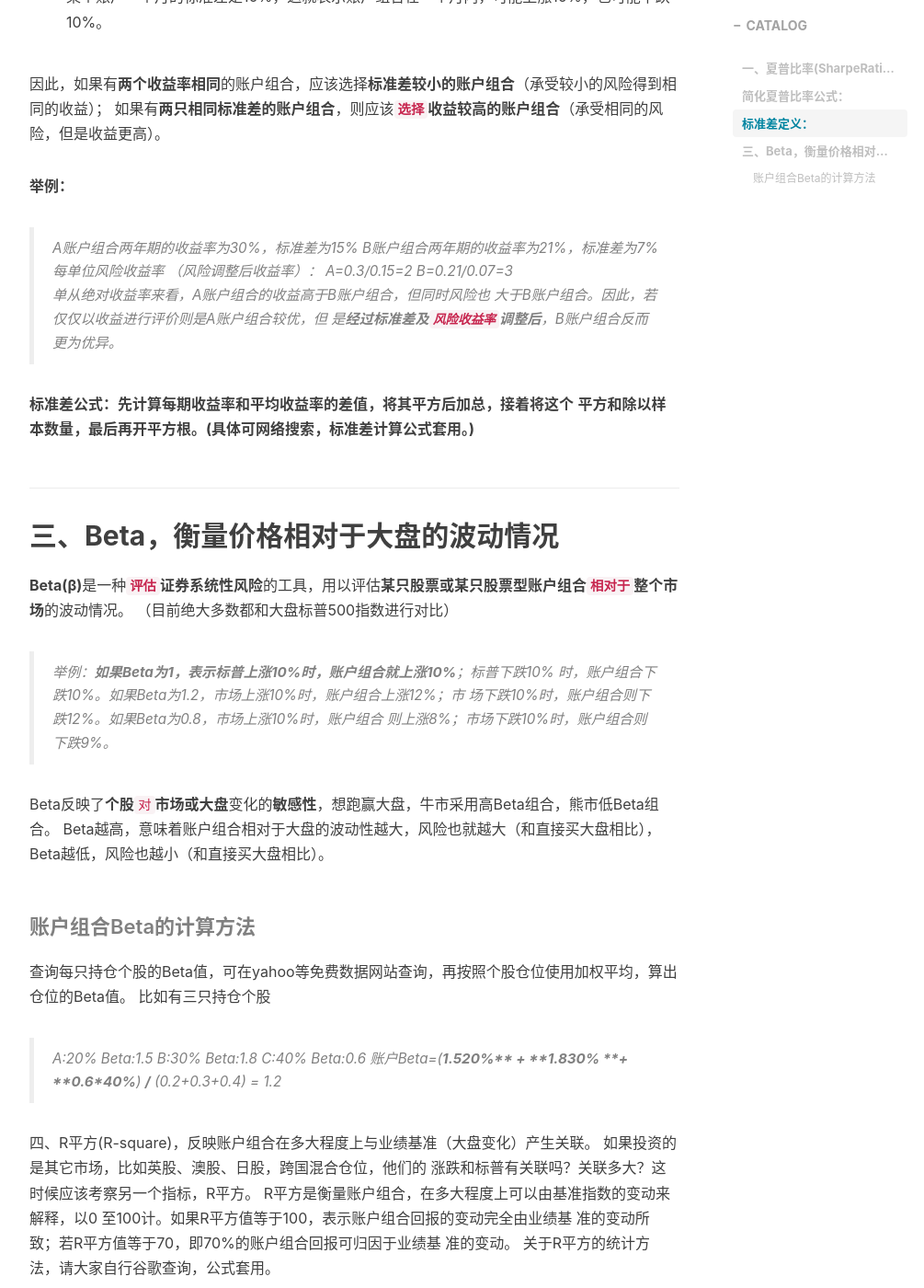
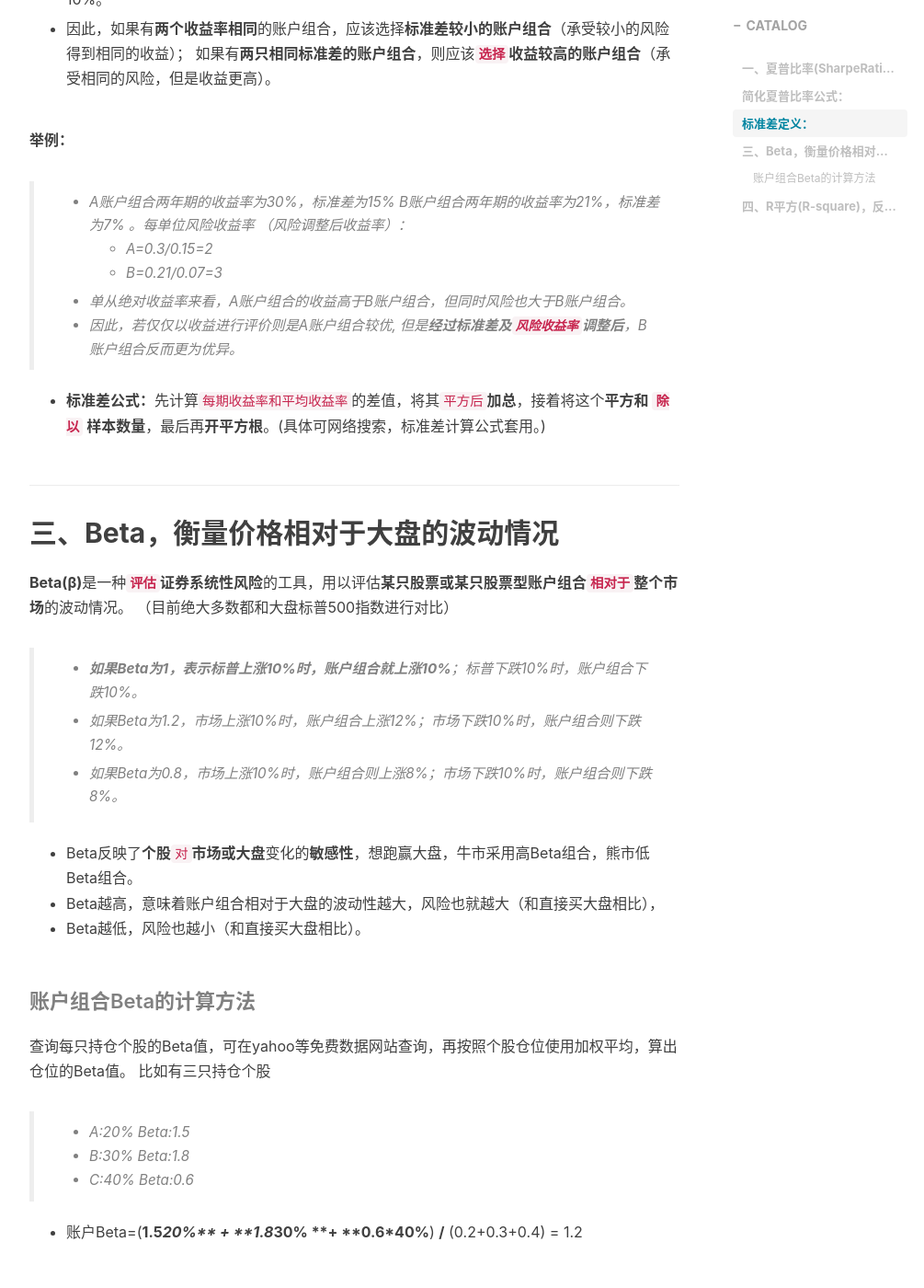
Before and after one commit to zaielsewhere/zaielsewhere.github.io, a Jekyll site: the page built from _posts/read_stocks_base/2025-04-22-stocks-base-162机构思维五大指标.md, in a window 1280 px wide and 1400 px high, scrolled down 1315 px. Shown: the whole window at 92% size, without its empty margins (233-1238 px from the left). Built offline with Jekyll 4.4.1, drawn with Linux system fonts in a browser that asks for light colours; nearby versions of some CDN libraries; comment, search, counter and statistics services are not loaded; some of the changed text lies outside the part shown.

Commit message:
文章内容调整及增加期货文章

```diff
--- a/_posts/read_stocks_base/2025-04-22-stocks-base-162机构思维五大指标.md
+++ b/_posts/read_stocks_base/2025-04-22-stocks-base-162机构思维五大指标.md
@@ -41,29 +41,24 @@ tags:
 
 ## 标准差定义：
 
-标准差是指过去一段时期内( 比如可以用每个月作为基准 )，标准差**是每个月的收益率**，`相对于`**平均月收益率**的**`偏差幅度的大小`**，
+- 标准差是指过去一段时期内( 比如可以用每个月作为基准 )，标准差**是每个月的收益率**，`相对于`**平均月收益率**的**`偏差幅度的大小`**，
 
 - 每月收益波动越大，标准差也就越大。标准差越大，稳定度就越小，投资风险就越高。
   比如，某个账户一个月的标准差是10%，这就表示账户组合在一个月内，可能上涨10%，也可能下跌10%。
 
-因此，如果有**两个收益率相同**的账户组合，应该选择**标准差较小的账户组合**（承受较小的风险得到相同的收益）；
-如果有**两只相同标准差的账户组合**，则应该**`选择`收益较高的账户组合**（承受相同的风险，但是收益更高）。
+- 因此，如果有**两个收益率相同**的账户组合，应该选择**标准差较小的账户组合**（承受较小的风险得到相同的收益）；
+  如果有**两只相同标准差的账户组合**，则应该**`选择`收益较高的账户组合**（承受相同的风险，但是收益更高）。
 
 **举例：**
 
-> A账户组合两年期的收益率为30%，标准差为15%
-> B账户组合两年期的收益率为21%，标准差为7%
+> - A账户组合两年期的收益率为30%，标准差为15%     B账户组合两年期的收益率为21%，标准差为7% 。每单位风险收益率 （风险调整后收益率）：
+>   - A=0.3/0.15=2
+>   - B=0.21/0.07=3
 >
-> 每单位风险收益率 （风险调整后收益率）：
-> A=0.3/0.15=2
-> B=0.21/0.07=3
->
-> 单从绝对收益率来看，A账户组合的收益高于B账户组合，但同时风险也
-> 大于B账户组合。因此，若仅仅以收益进行评价则是A账户组合较优，但
-> 是**经过标准差及`风险收益率`调整后**，B账户组合反而更为优异。
+> - 单从绝对收益率来看，A账户组合的收益高于B账户组合，但同时风险也大于B账户组合。
+> - 因此，若仅仅以收益进行评价则是A账户组合较优, 但是**经过标准差及`风险收益率`调整后**，B账户组合反而更为优异。
 
-**标准差公式：先计算每期收益率和平均收益率的差值，将其平方后加总，接着将这个**
-**平方和除以样本数量，最后再开平方根。(具体可网络搜索，标准差计算公式套用。)**
+- **标准差公式：**先计算`每期收益率和平均收益率`的差值，将其`平方后`**加总**，接着将这个**平方和 `除以` 样本数量**，最后再**开平方根**。(具体可网络搜索，标准差计算公式套用。)
 
 
 
@@ -72,14 +67,15 @@ tags:
 **Beta(β)**是一种**`评估`证券系统性风险**的工具，用以评估**某只股票或某只股票型账户组合`相对于`整个市场**的波动情况。
 （目前绝大多数都和大盘标普500指数进行对比）
 
-> 举例：**如果Beta为1，表示标普上涨10%时，账户组合就上涨10%**；标普下跌10%
-> 时，账户组合下跌10%。如果Beta为1.2，市场上涨10%时，账户组合上涨12%；市
-> 场下跌10%时，账户组合则下跌12%。如果Beta为0.8，市场上涨10%时，账户组合
-> 则上涨8%；市场下跌10%时，账户组合则下跌9%。
+> - **如果Beta为1，表示标普上涨10%时，账户组合就上涨10%**；标普下跌10%时，账户组合下跌10%。
+>
+> - 如果Beta为1.2，市场上涨10%时，账户组合上涨12%；市场下跌10%时，账户组合则下跌12%。
+>
+> - 如果Beta为0.8，市场上涨10%时，账户组合则上涨8%；市场下跌10%时，账户组合则下跌8%。
 
-Beta反映了**个股**`对`**市场或大盘**变化的**敏感性**，想跑赢大盘，牛市采用高Beta组合，熊市低Beta组合。
-Beta越高，意味着账户组合相对于大盘的波动性越大，风险也就越大（和直接买大盘相比），
-Beta越低，风险也越小（和直接买大盘相比）。
+- Beta反映了**个股**`对`**市场或大盘**变化的**敏感性**，想跑赢大盘，牛市采用高Beta组合，熊市低Beta组合。
+- Beta越高，意味着账户组合相对于大盘的波动性越大，风险也就越大（和直接买大盘相比），
+- Beta越低，风险也越小（和直接买大盘相比）。
 
 
 
@@ -88,18 +84,19 @@ Beta越低，风险也越小（和直接买大盘相比）。
 查询每只持仓个股的Beta值，可在yahoo等免费数据网站查询，再按照个股仓位使用加权平均，算出仓位的Beta值。
 比如有三只持仓个股
 
-> A:20%  Beta:1.5
-> B:30%  Beta:1.8
-> C:40%  Beta:0.6
-> 账户Beta=(**1.5*20%** + **1.8*30% **+ **0.6*40%**) **/** (0.2+0.3+0.4) = 1.2
+> - A:20%  Beta:1.5
+> - B:30%  Beta:1.8
+> - C:40%  Beta:0.6
+
+- 账户Beta=(**1.5*20%** + **1.8*30% **+ **0.6*40%**) **/** (0.2+0.3+0.4) = 1.2
 
 
 
-四、R平方(R-square)，反映账户组合在多大程度上与业绩基准（大盘变化）产生关联。
-如果投资的是其它市场，比如英股、澳股、日股，跨国混合仓位，他们的
-涨跌和标普有关联吗？关联多大？这时候应该考察另一个指标，R平方。
-R平方是衡量账户组合，在多大程度上可以由基准指数的变动来解释，以0
-至100计。如果R平方值等于100，表示账户组合回报的变动完全由业绩基
-准的变动所致；若R平方值等于70，即70%的账户组合回报可归因于业绩基
-准的变动。
-关于R平方的统计方法，请大家自行谷歌查询，公式套用。
+## 四、R平方(R-square)，反映账户组合在多大程度上与业绩基准（大盘变化）产生关联。
+
+- 如果投资的是其它市场，比如英股、澳股、日股，跨国混合仓位，他们的涨跌和标普有关联吗？关联多大？这时候应该考察另一个指标，R平方。
+- R平方是衡量账户组合，在多大程度上可以由基准指数的变动来解释，以0至100计。如果R平方值等于100，表示账户组合回报的变动完全由业绩基准的变动所致；
+
+- 若R平方值等于70，即70%的账户组合回报可归因于业绩基准的变动。
+
+> 关于R平方的统计方法，请大家自行谷歌查询，公式套用。
```
Also changed, not shown: _posts/read_stocks_base/2025-04-07-stocks-base-189计算股价大概率波动范围.md (+6 -7 lines), _posts/read_stocks_base/2025-04-22-stocks-base-161[流动性成交量]对股价影响的内在逻辑.md (+1 -1 lines), _posts/read_stocks_base/2025-09-12-stocks-base-jl001期货基本概念补充.md (renamed from _posts/read_stocks_base/期货基本概念补充.md, +16 -0 lines).
